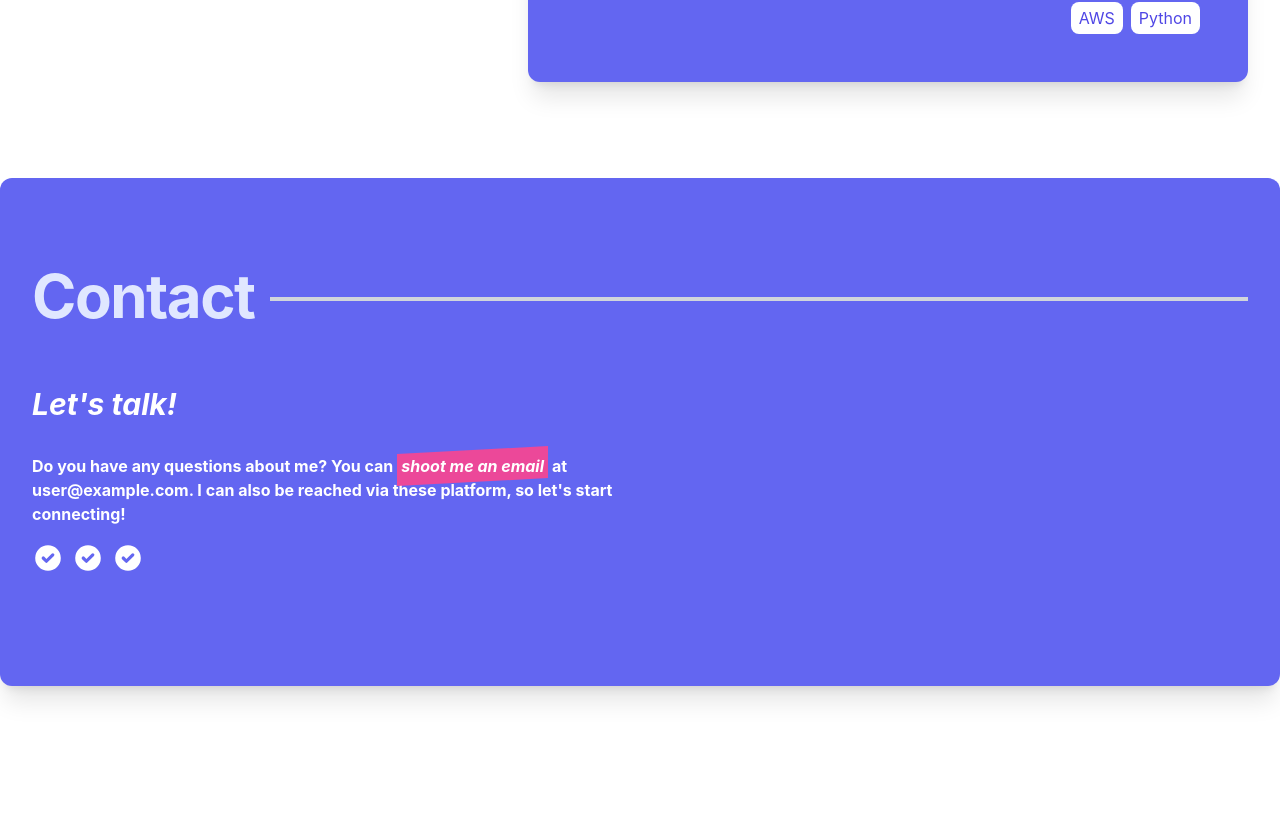
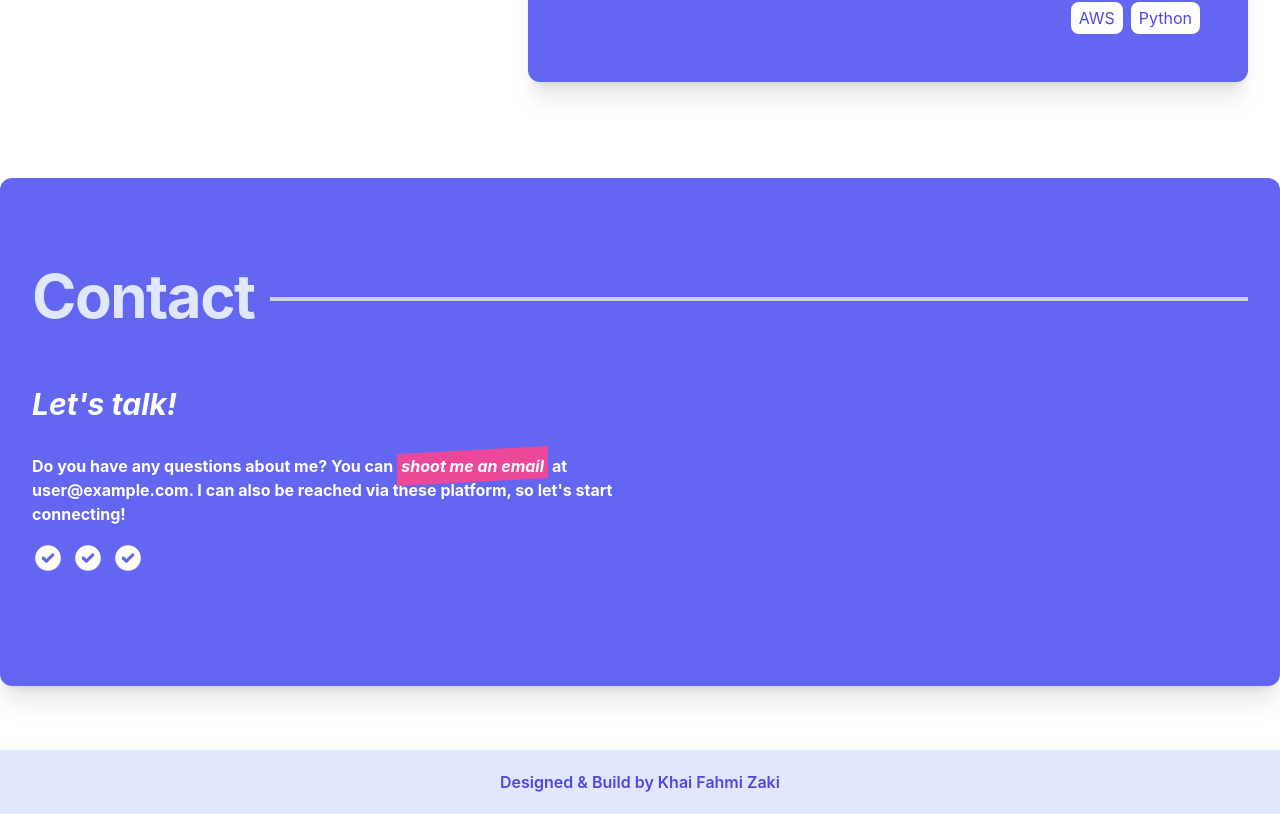
Before and after one commit to khaifahmi99/Serverless-Portfolio, a React (Create React App) app: page / in a window 1280 px wide. Shown: the part 2160-2974 px from the top of the page. Before the commit the page ends 2910 px from the top, so only its background shows below. Built offline with nearby package versions, Linux system fonts and the light colour scheme.

Commit message:
added footer and contribution

```diff
--- a/src/App.tsx
+++ b/src/App.tsx
@@ -1,6 +1,7 @@
 import Contact from "./views/Contact";
 import Education from "./views/Education";
 import Experience from "./views/Experience";
+import Footer from "./views/Footer";
 import Home from "./views/Home";
 import Project from "./views/Project";
 import Skill from './views/Skill';
@@ -14,6 +15,7 @@ function App() {
       <Experience />
       <Project />
       <Contact />
+      <Footer />
     </>
   );
 }
--- /dev/null
+++ b/src/views/Footer/Footer.tsx
@@ -0,0 +1,9 @@
+const Footer = (): JSX.Element => (
+    <div className='w-full h-16 bg-indigo-100 flex justify-center items-center'>
+        <div onClick={() => window.open('https://github.com/khaifahmi99')}>
+            <h1 className='font-semibold text-indigo-600 hover:font-bold hover:italic'>Designed & Build by Khai Fahmi Zaki</h1>
+        </div>
+    </div>
+);
+
+export default Footer;
--- /dev/null
+++ b/src/views/Footer/index.ts
@@ -0,0 +1 @@
+export { default } from './Footer';
```
